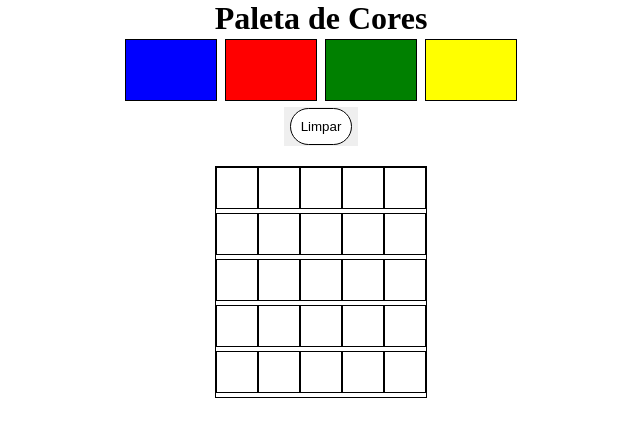
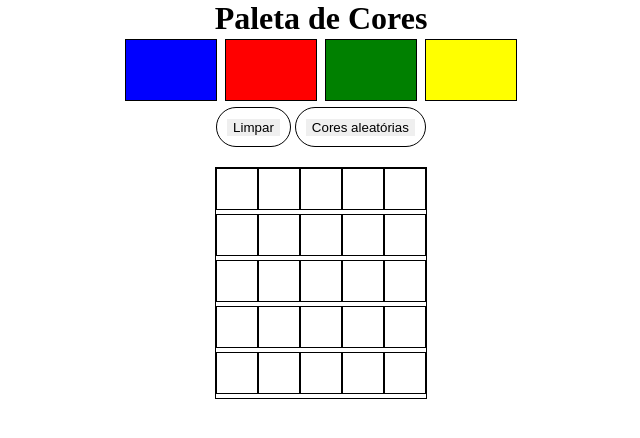
Before and after one commit to netoelix/project-pixels-art, a website: page index.html in a window 1280 px wide. Shown: the whole page, without its empty margins (319-959 px from the left). Drawn offline with Linux system fonts and the light colour scheme.

Commit message:
Criando botão que gera cores aleatorias

```diff
--- a/index.html
+++ b/index.html
@@ -3,7 +3,7 @@
 <head>
     <meta charset="UTF-8">
     <meta name="viewport" content="width=device-width, initial-scale=1.0">
-    <title>Document</title>
+    <title>Pixel Art</title>
     <link rel="stylesheet" href="style.css">
 </head>
 <body>
@@ -17,8 +17,13 @@
             <div class="color"></div>
             <div class="color"></div>
         </div>
-        <div id="clear-board">
+        <div class="buttons">
+            <div id="clear-board">
 
+            </div>
+            <div id="button-random-color">
+
+            </div>
         </div>
         <div id="pixel-board">
 
--- a/script.js
+++ b/script.js
@@ -11,6 +11,13 @@ const newTextButton = document.createElement('p');
 clearButton.appendChild(newButton);
 newButton.appendChild(newTextButton);
 newTextButton.innerText = 'Limpar';
+
+const randomButton = document.getElementById('button-random-color');
+const newRandomButton = document.createElement('button');
+const newTextRandom = document.createElement('p');
+randomButton.appendChild(newRandomButton);
+newRandomButton.appendChild(newTextRandom);
+newTextRandom.innerText = 'Cores aleatórias';
 
 const creatPixel = () => {
   for (let index = 0; index < 25; index += 1) {
@@ -51,3 +58,15 @@ const clearPixel = () => {
 };
 
 findButton.addEventListener('click', clearPixel);
+
+const findRandomButton = document.getElementById('button-random-color');
+
+const randomColor = () => {
+  for (let index = 0; index < colorPalet.length; index += 1) {
+    const colorFirsth = Math.trunc(Math.random(256) * 100);
+    const colorSecond = Math.trunc(Math.random(256) * 100);
+    const colorThird = Math.trunc(Math.random(256) * 100);
+    colorPalet[index].style.backgroundColor = `rgb(${colorFirsth}, ${colorSecond}, ${colorThird})`;
+  }
+};
+findRandomButton.addEventListener('click', randomColor);
--- a/style.css
+++ b/style.css
@@ -3,11 +3,19 @@
     margin: 0px;
     border: 0px;
 }
-#clear-board p {
+#clear-board {
     padding: 10px;
     border: 1px solid black;
     border-radius: 100px;
     background-color: white;
+    display: inline-block;
+}
+#button-random-color {
+    padding: 10px;
+    border: 1px solid black;
+    border-radius: 100px;
+    background-color: white;
+    display: inline-block;
 }
 .color {
     border: 1px solid black;
```
